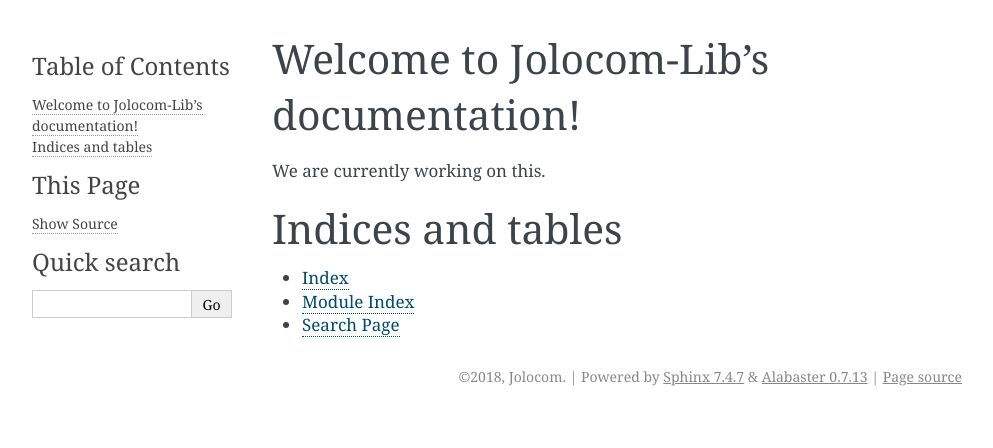
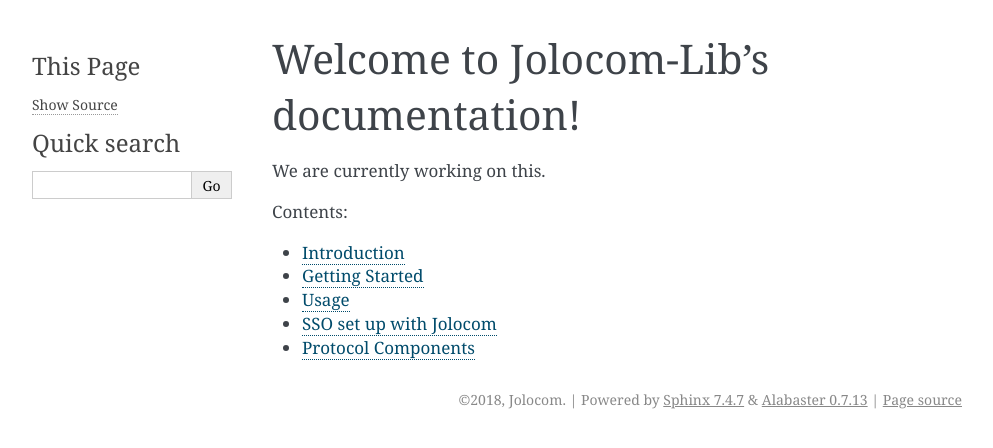
Before and after one commit to jolocom/jolocom-lib, a Sphinx documentation site: the page built from docs/index.rst, in a window 1280 px wide. Shown: the top 448 px of the page, without its empty margins (148-1141 px from the left). Built offline with Sphinx 7.4.7, drawn with Linux system fonts in a browser that asks for light colours.

Commit message:
initial file structure

```diff
--- /dev/null
+++ b/docs/gettingStarted.rst
@@ -0,0 +1,5 @@
+===============
+Getting Started
+===============
+
+This is the getting started section.
--- a/docs/index.rst
+++ b/docs/index.rst
@@ -9,13 +9,11 @@
 We are currently working on this.
 
 .. toctree::
-   :maxdepth: 2
-   :caption: Contents:
+  :maxdepth: 2
+  :caption: Contents:
 
-
-Indices and tables
-==================
-
-* :ref:`genindex`
-* :ref:`modindex`
-* :ref:`search`
+  introduction
+  gettingStarted
+  usage
+  ssoSetUp
+  protocolComponents
--- /dev/null
+++ b/docs/introduction.rst
@@ -0,0 +1,5 @@
+============
+Introduction
+============
+
+This is the introduction section.
--- /dev/null
+++ b/docs/protocolComponents.rst
@@ -0,0 +1,5 @@
+===================
+Protocol Components
+===================
+
+This is the protocol components section.
--- /dev/null
+++ b/docs/ssoSetUp.rst
@@ -0,0 +1,5 @@
+=======================
+SSO set up with Jolocom
+=======================
+
+This is the SSO set up section.
--- /dev/null
+++ b/docs/usage.rst
@@ -0,0 +1,5 @@
+=====
+Usage
+=====
+
+This is the usage section.
```
